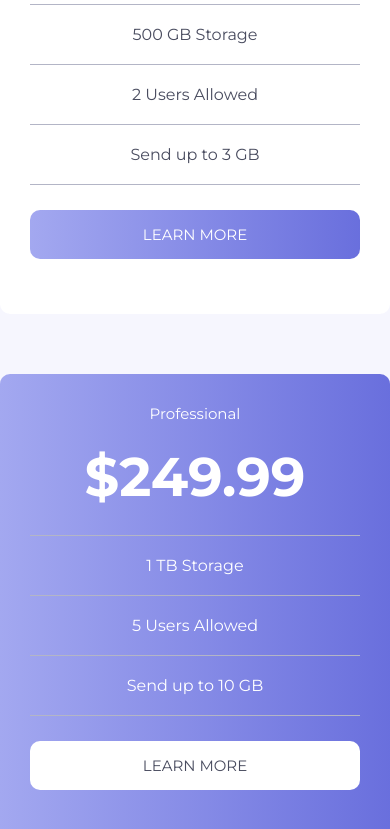
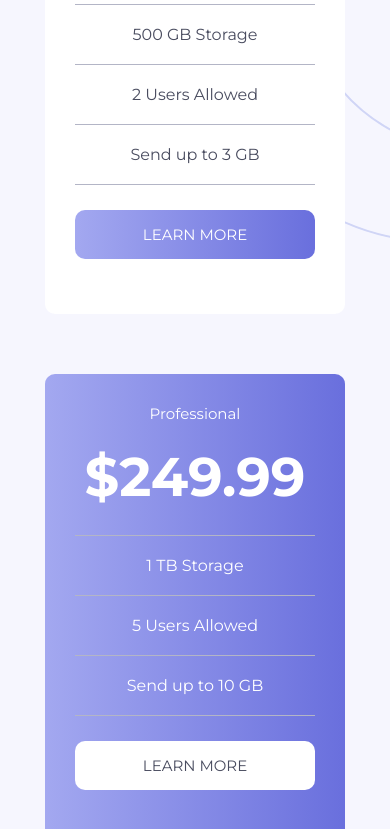
Before and after one commit to ornel77/pricing-component, a plain HTML site: page index.html in a window 390 px wide. Shown: the part 384-1213 px from the top of the page. Drawn offline with Linux system fonts and the light colour scheme.

Commit message:
READY take 2

```diff
--- a/style.css
+++ b/style.css
@@ -220,6 +220,8 @@ ul {
     }
     .cards {
         flex-direction: column;
+        align-items: center;
+        justify-content: center;
     }
 
     .card {
@@ -228,13 +230,18 @@ ul {
 
     .container {
         max-width: 400px;
+        margin: auto;
     }
 }
 
-@media screen and (max-width: 375px) {
+@media screen and (max-width: 420px) {
 
     .container {
         max-width: 300px;
-        /* margin: auto; */
+    }
+    .cards {
+        flex-direction: column;
+        align-items: center;
+        justify-content: center;
     }
 }
```
